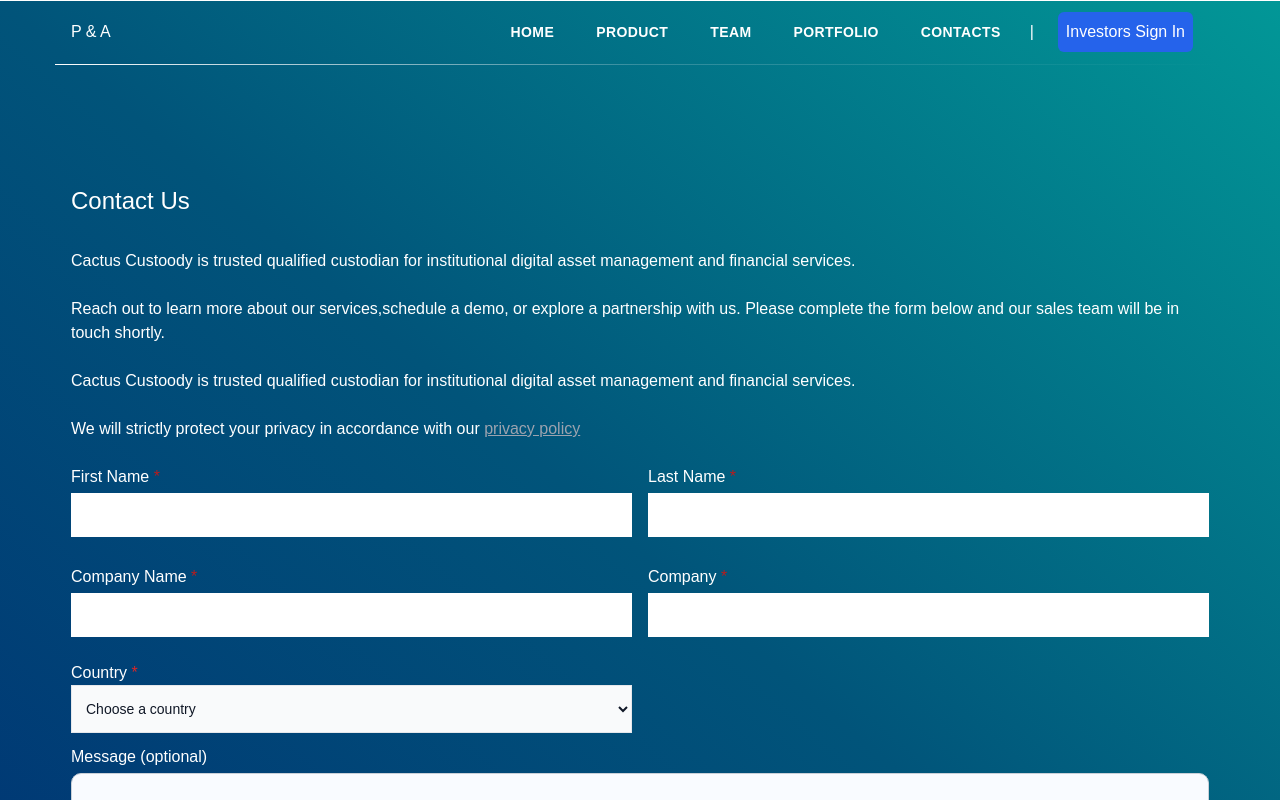
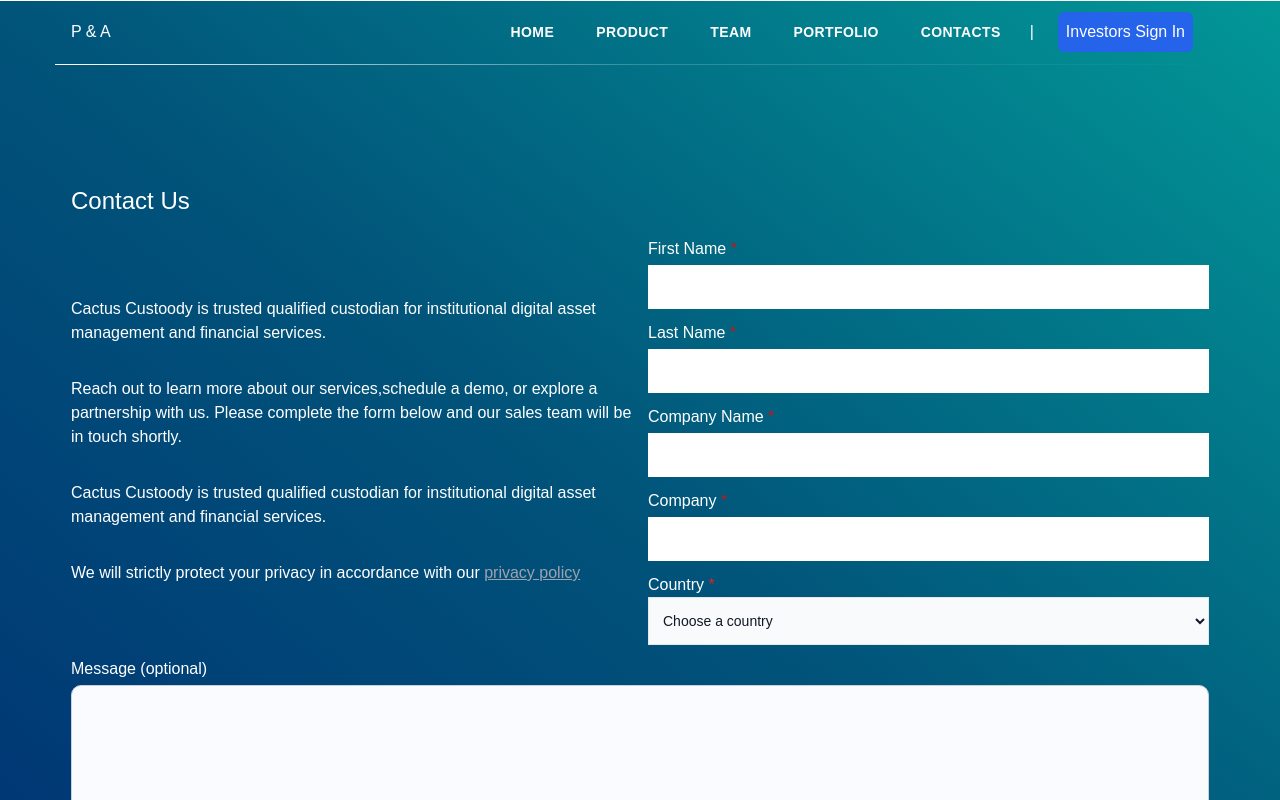
Before and after one commit to CryptoNinja1210/crypto-site, a React (Vite) app: page /contacts in a window 1280 px wide. Shown: the top 800 px of the page. Built offline with nearby package versions, Linux system fonts and the light colour scheme; a web font is replaced by a local one.

Commit message:
layout update [contacts]

```diff
--- a/src/pages/Contats/index.jsx
+++ b/src/pages/Contats/index.jsx
@@ -12,21 +12,23 @@
       <div className="bg-gradient-to-bl from-[#029797] via-[#01547a] to-[#003073] w-full flex justify-center">
         <div className="lg:w-[1170px] w-full p-4 mt-36 mb-7">
           <p className="mt-6 mb-5 text-2xl text-white">Contact Us</p>
-          <div className="text-[16px] text-white mb-3">
-            <p className=" py-3">
+          <div className="grid md:grid-cols-2 grid-cols-1 gap-4">
+            <div className="text-[16px] text-white mb-3 self-center">
+              <p className="py-4">
                 Cactus Custoody is trusted qualified custodian for institutional digital asset management and financial services.
               </p>
-            <p className="py-3">
+              <p className="py-4">
                 Reach out to learn more about our services,schedule a demo, or explore a partnership with us. Please complete the form below and our sales team will be in touch shortly.
               </p>
-            <p className="py-3">
+              <p className="py-4">
                 Cactus Custoody is trusted qualified custodian for institutional digital asset management and financial services.
               </p>
-            <p className="py-3">
+              <p className="py-4">
                 We will strictly protect your privacy in accordance with our <a className="underline text-gray-400" href="#policy">privacy policy</a>
               </p>
             </div>
-          <div className="grid md:grid-cols-2 grid-cols-1 gap-4">
+            <div>
+              <div className="">
                 {ContactInfo.map((item) => (
                   <div key={item.name} className="mb-3">
                     <span className="mb-1 text-bold text-white text-base">
@@ -39,13 +41,13 @@
                   </div>
                 ))}
               </div>
-          <div className="grid md:grid-cols-2 grid-cols-1 gap-4">
+              <div className="">
                 <div className="my-3">
                   <span className="mb-1 text-bold text-white text-base">
                     Country
                   </span><span className="text-red-600"> * </span>
                   <select id="countries" className="bg-gray-50 border text-gray-900 text-sm focus:ring-blue-500 focus:border-gray-600 block w-full p-2.5 h-12 ">
-                <option selected>Choose a country</option>
+                    <option defaultValue={1}>Choose a country</option>
                     <option value="US">United States</option>
                     <option value="CA">Canada</option>
                     <option value="FR">France</option>
@@ -53,6 +55,9 @@
                   </select>
                 </div>
               </div>
+            </div>
+          </div>
+
           <div className="mb-3">
             <label className="text-white"> Message (optional)</label>
             <InputBase
```
Lines whose indentation alone changed are shown as unchanged.
